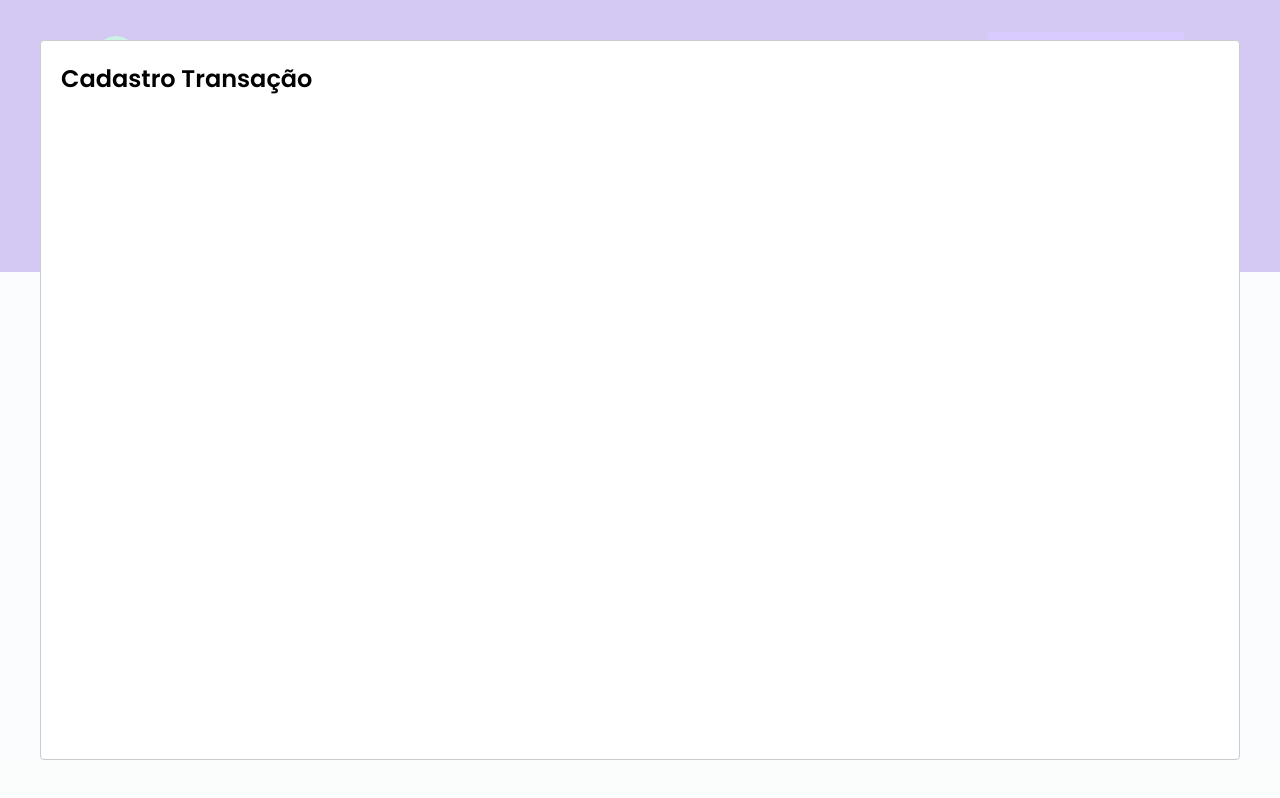
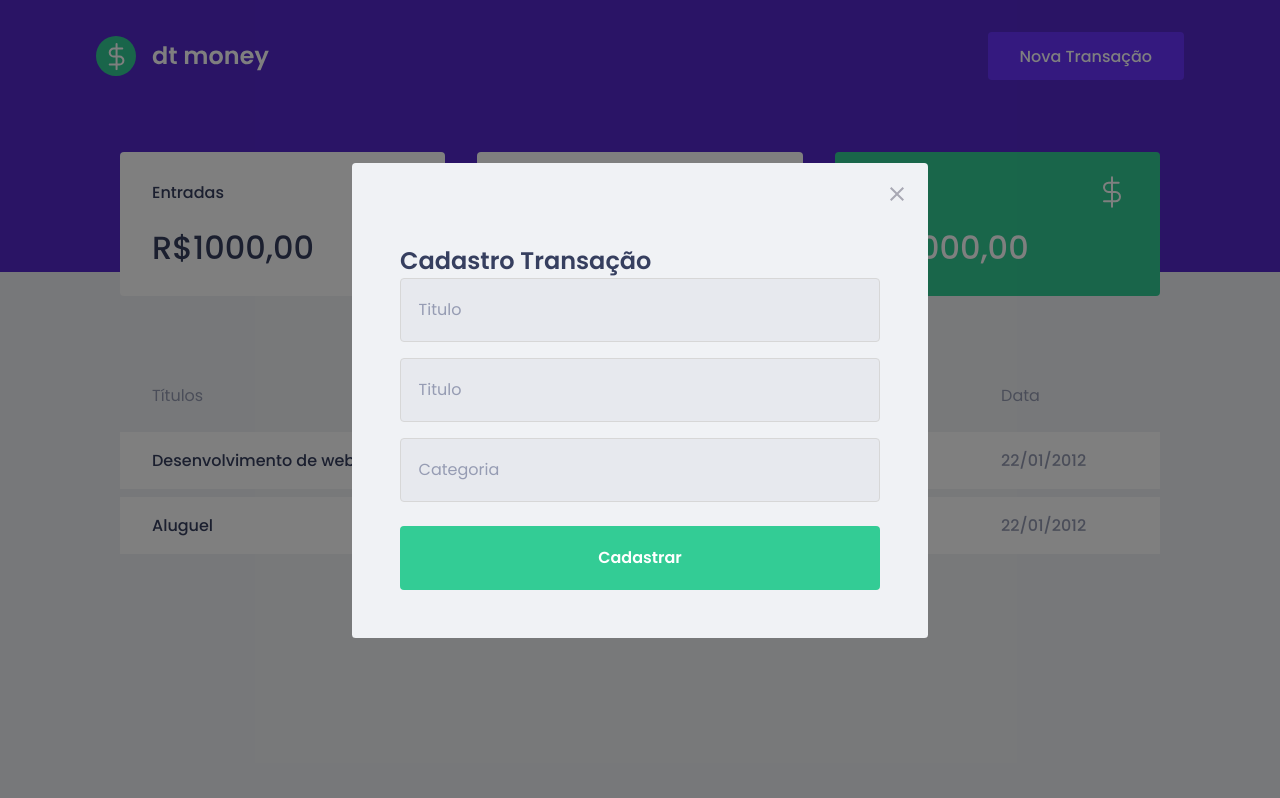
Before and after one commit to danielPaulinoMesquita/course-react-app-dt, a React (Create React App) app: page / in a window 1280 px wide. Both pictures are taken after a click on the button "Nova Transação". Built offline with nearby package versions, Linux system fonts and the light colour scheme; no server answers; what miragejs would draw is missing.

Commit message:
11- Create the most part styles of elements on the Modal

```diff
--- a/src/components/NewTransactionalModal/index.tsx
+++ b/src/components/NewTransactionalModal/index.tsx
@@ -1,5 +1,7 @@
 import Modal from "react-modal";
 import React from "react";
+import {Container} from "./styles";
+import closeImg from '../../assets/close.svg'
 
 interface NewTransactionalModalProps {
     isOpen: boolean;
@@ -9,8 +11,24 @@
     return (
         <Modal
             isOpen={isOpen}
-            onRequestClose={onRequestClose}>
-            <h2>Cadastro Transação</h2>
+            onRequestClose={onRequestClose}
+            overlayClassName='react-modal-overlay'
+            className='react-modal-content'>
+            <Container>
+                <button
+                    type='button'
+                    onClick={onRequestClose}
+                    className='react-modal-close'>
+                    <img src={closeImg} alt='Fechar Modal'/>
+                </button>
+                <h2>Cadastro Transação</h2>
+                <input placeholder='Titulo'/>
+                <input type='number' placeholder='Titulo'/>
+                <input type='number' placeholder='Categoria'/>
+                <button type='submit'>
+                    Cadastrar
+                </button>
+            </Container>
         </Modal>
     )
 }
--- a/src/components/NewTransactionalModal/styles.ts
+++ b/src/components/NewTransactionalModal/styles.ts
@@ -1,4 +1,49 @@
 import styled from "styled-components";
 
-export const Container = styled.div`
+export const Container = styled.form`
+    h2 {
+      color: var(--text-title);
+      font-size: 1.5rem;
+      margin-top: 2rem;
+    }
+
+  input {
+    width: 100%;
+    padding: 1.1rem;
+    height: 4rem;
+    border-radius: 0.25rem;
+
+    border: 1px solid #d7d7d7;
+    background: #e7e9ee;
+
+    font-weight: 400;
+    font-size: 1rem;
+
+    &::placeholder {
+      color: var(--text-body);
+    }
+
+    & + input {
+      margin-top: 1rem;
+    }
+
+  }
+  // Here it is specifying what button will be styling
+  button[type='submit']{
+    width: 100%;
+    padding: 0 1.5rem;
+    height: 4rem;
+    background: var(--green);
+    color: #fff;
+    border-radius: 0.25rem;
+    border: 0;
+    font-size: 1rem;
+    margin-top: 1.5rem;
+    font-weight: 600;
+    transition: 0.2s;
+
+    &:hover {
+      filter:brightness(0.9);
+    }
+  }
 `
--- a/src/styles/global.ts
+++ b/src/styles/global.ts
@@ -54,4 +54,36 @@
     cursor: not-allowed;
   }
 
+ .react-modal-overlay{
+   background: rgba(0,0,0,0.5);
+   position: fixed;
+   top: 0;
+   bottom: 0;
+   right:0;
+   left: 0;
+   display: flex;
+   align-items: center;
+   justify-content: center;
+ }
+ .react-modal-content {
+   width: 100%;
+   max-width: 576px;
+   background: var(--background);
+   padding: 3rem;
+   position: relative;
+   border-radius: 0.24rem;
+ }
+
+ .react-modal-close {
+   position: absolute;
+   right: 1.5rem;
+   top:1.5rem;
+   border:0;
+   background: transparent;
+
+   transition: filter 0.2s;
+   &:hover{
+     filter: brightness(0.8);
+   }
+ }
 `
```
